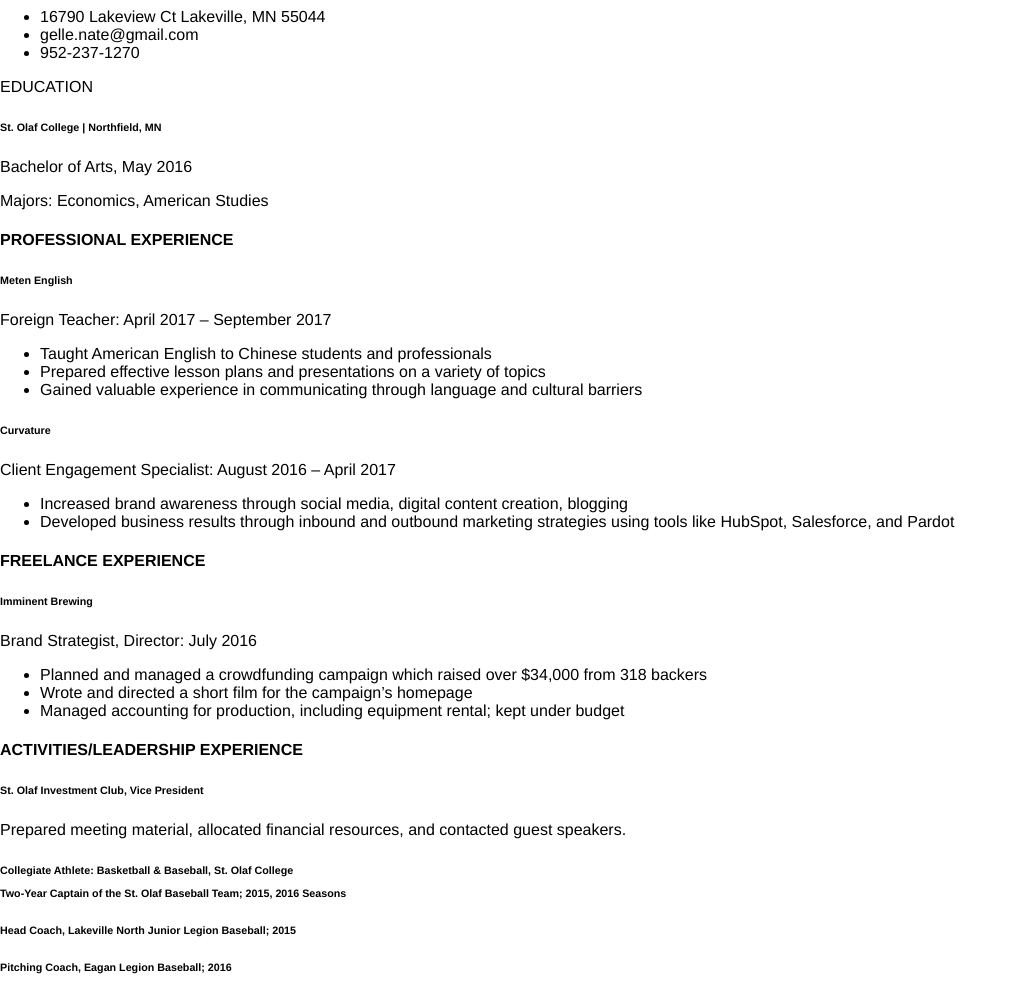
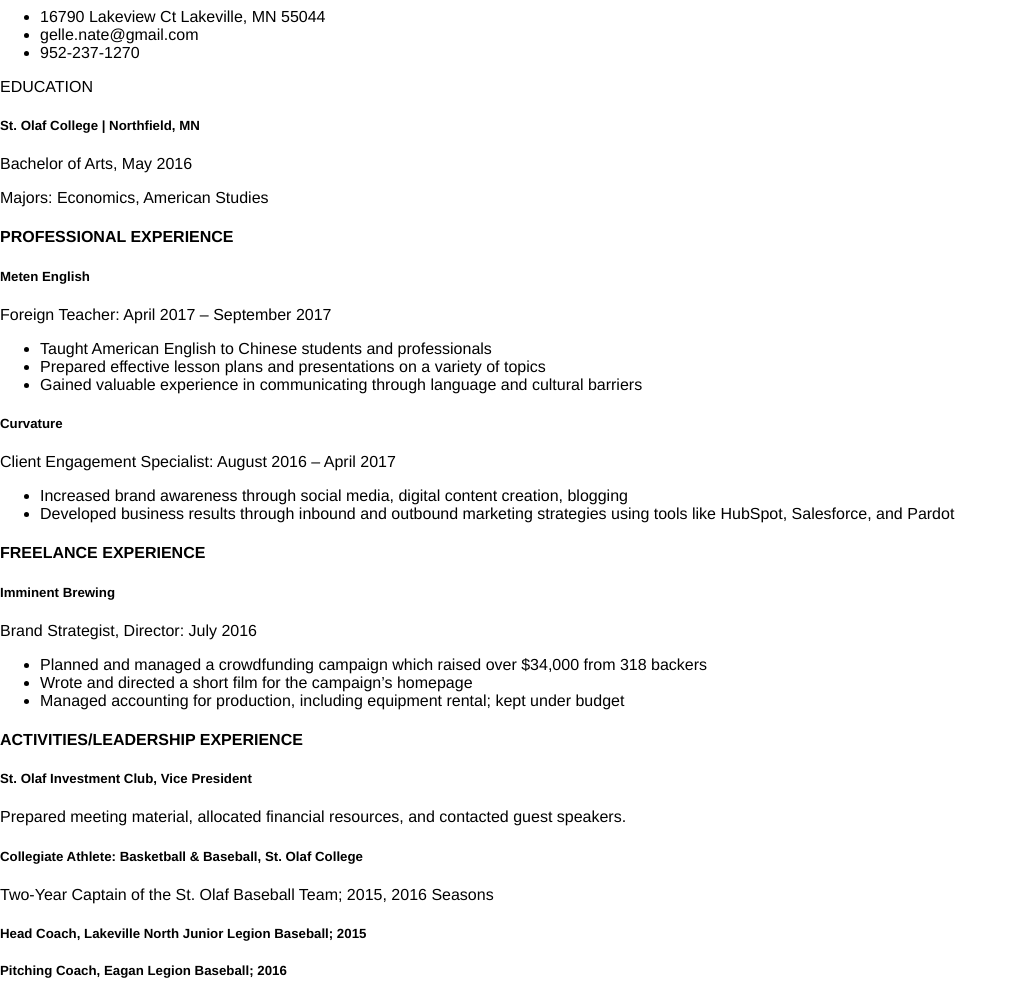
Before and after one commit to nate-gelle/resume-to-prime, a plain HTML site: page index.html in a window 1280 px wide. Shown: the part 60-1041 px from the top of the page, without its empty margins (0-1018 px from the left). Drawn offline with Linux system fonts and the light colour scheme.

Commit message:
Update index.html

```diff
--- a/index.html
+++ b/index.html
@@ -17,25 +17,25 @@
     </div>
     <div class="main"
        <h4>EDUCATION</h4>
-          <h6>St. Olaf College | Northfield, MN</h6>
+          <h5>St. Olaf College | Northfield, MN</h5>
           <p>Bachelor of Arts, May 2016</p>
           <p>Majors: Economics, American Studies</p>
        <h4>PROFESSIONAL EXPERIENCE</h4>
-       <h6>Meten English</h6>
+       <h5>Meten English</h5>
          <p>Foreign Teacher: April 2017 – September 2017</p>
           <ul>
             <li>Taught American English to Chinese students and professionals</li>
             <li>Prepared effective lesson plans and presentations on a variety of topics</li>
             <li>Gained valuable experience in communicating through language and cultural barriers</li>
           </ul>
-       <h6>Curvature</h6>
+       <h5>Curvature</h5>
           <p>Client Engagement Specialist: August 2016 – April 2017</p>
            <ul>
              <li>Increased brand awareness through social media, digital content creation, blogging</li>
              <li>Developed business results through inbound and outbound marketing strategies using tools like HubSpot, Salesforce, and Pardot</li>
            </ul>
        <h4>FREELANCE EXPERIENCE</h4>
-       <h6>Imminent Brewing</h6>
+       <h5>Imminent Brewing</h5>
           <p>Brand Strategist, Director: July 2016</p>
             <ul>
               <li>Planned and managed a crowdfunding campaign which raised over $34,000 from 318 backers</li>
@@ -43,12 +43,12 @@
               <li>Managed accounting for production, including equipment rental; kept under budget</li>
             </ul>
        <h4>ACTIVITIES/LEADERSHIP EXPERIENCE</h4>
-       <h6>St. Olaf Investment Club, Vice President</h6>
+       <h5>St. Olaf Investment Club, Vice President</h5>
         <p>Prepared meeting material, allocated financial resources, and contacted guest speakers.</p>
-       <h6>Collegiate Athlete: Basketball & Baseball, St. Olaf College
-         <p>Two-Year Captain of the St. Olaf Baseball Team; 2015, 2016 Seasons</p>
-       <h6>Head Coach, Lakeville North Junior Legion Baseball; 2015</h6>
-       <h6>Pitching Coach, Eagan Legion Baseball; 2016</h6>
+       <h5>Collegiate Athlete: Basketball & Baseball, St. Olaf College</h5>
+        <p>Two-Year Captain of the St. Olaf Baseball Team; 2015, 2016 Seasons</p>
+       <h5>Head Coach, Lakeville North Junior Legion Baseball; 2015</h5>
+       <h5>Pitching Coach, Eagan Legion Baseball; 2016</h5>
        <h4>SKILLS</h4>
           <ul>
             <li>Microsoft Office Suite: advanced Excel skills</li>
```
